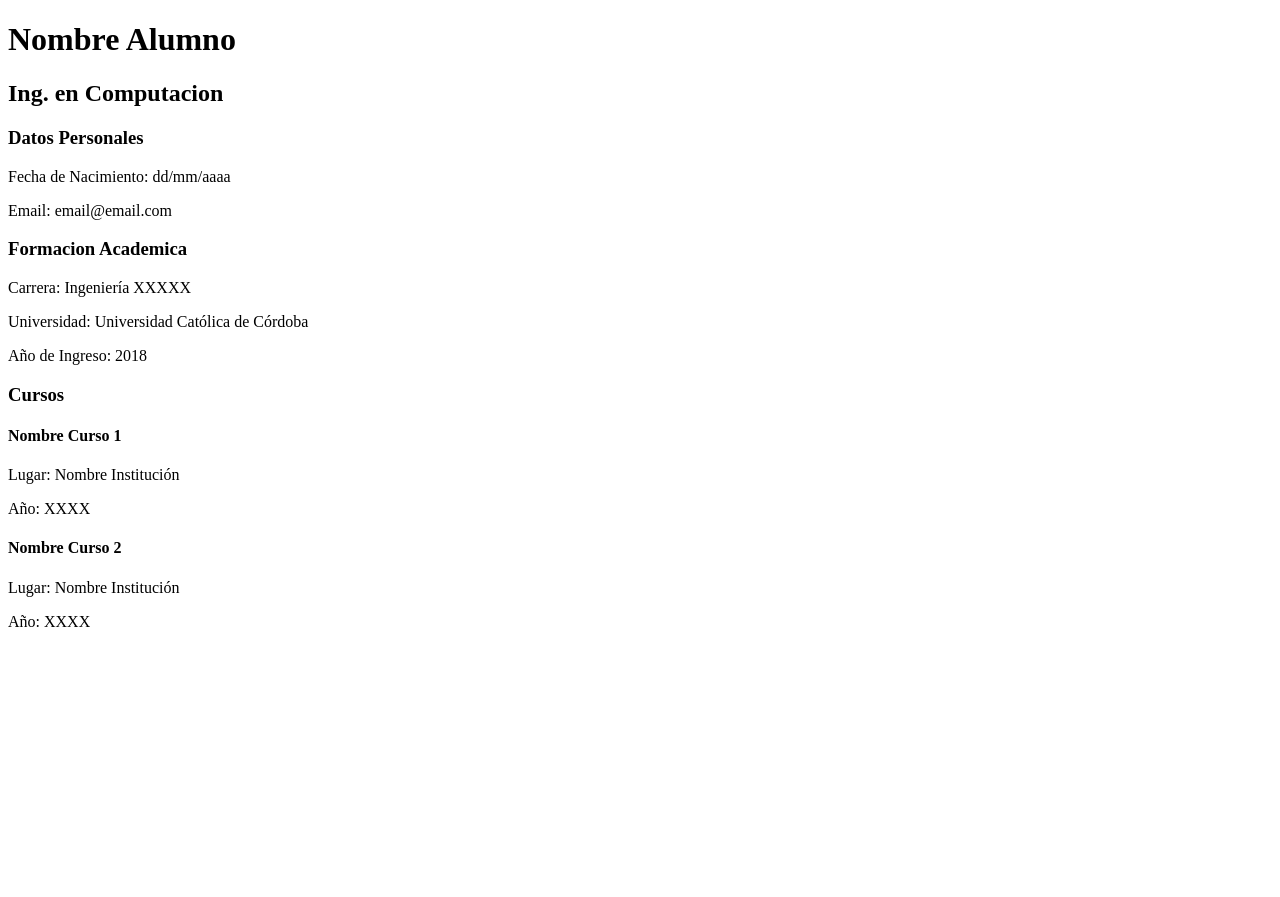
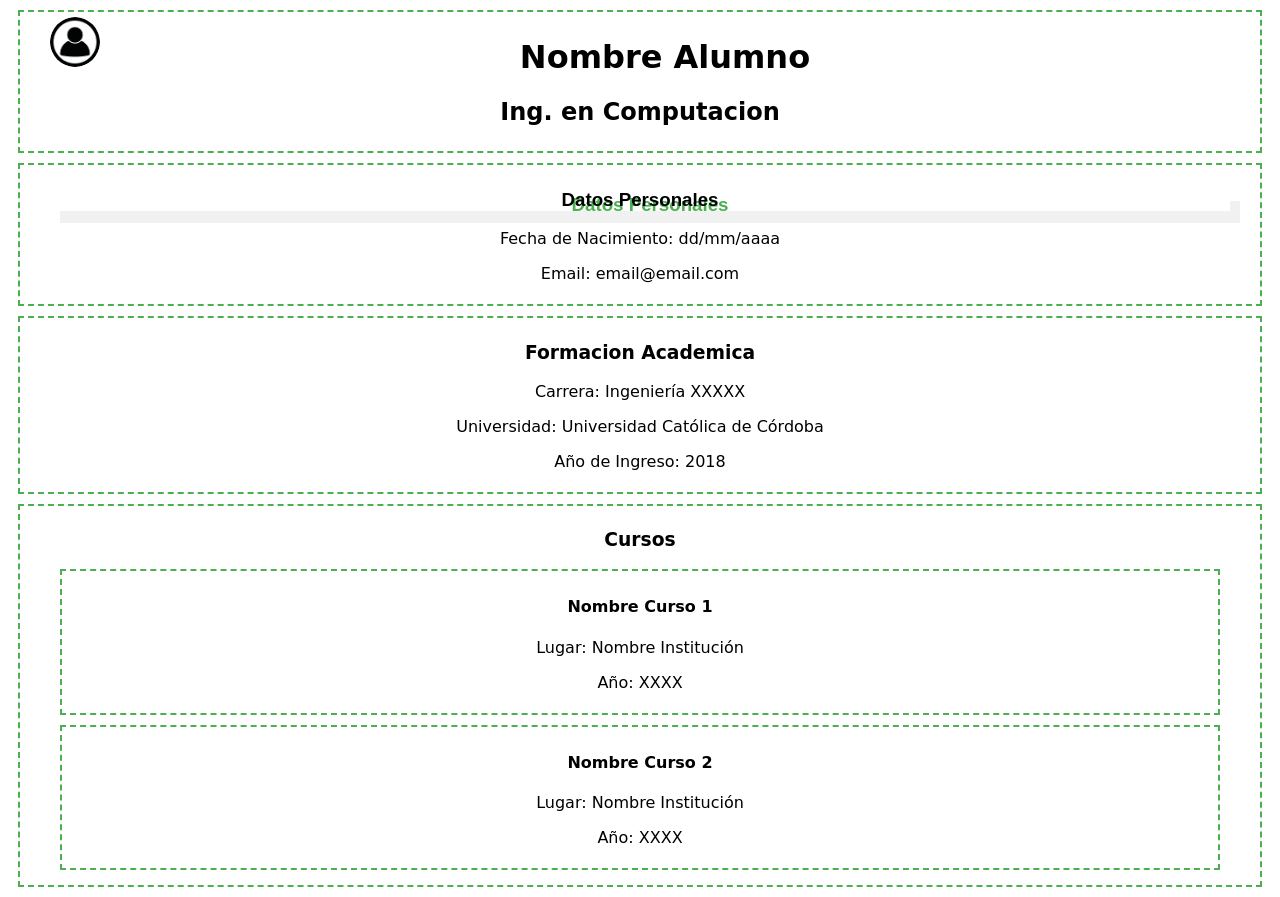
Before and after one commit to UCC-LabCompu2/ejercicios2023-julietamelinsky01, a website: page Ejercicios-CSS/ej_cv.html in a window 1280 px wide. Before the commit the page ends 800 px from the top, so only its background shows below. Drawn offline with Linux system fonts and the light colour scheme.

Commit message:
Cambio numero 1

```diff
--- a/Ejercicios-CSS/ej_cv.html
+++ b/Ejercicios-CSS/ej_cv.html
@@ -2,16 +2,43 @@
 <html lang="es">
 <head>
     <meta charset="UTF-8">
-    <title>CV Nombre Apellido</title>
+    <title>CV julieta melinsky</title>
+    <link href="https://fonts.googleapis.com/css2?family=Roboto+Mono:ital,wght@1,100&display=swap" rel="stylesheet">
+    <link rel="shortcut icon" href="imagenes/download.png">
+<style>
+    body{
+    text-align:center;
+        font-family: "Goyi",cursive;
+    }
+    div{
+        border: 2px dashed #4CAF50;
+        margin: 10px;
+        padding: 5px 30px;
+    }
+    #principal{
+        width: 50px;
+        float: left;
+        border-radius: 50px;
+    }
+    div.especial h3{
+        font-family: "rubik",sans-serif;
+        text-shadow: 10px 5px #4CAF50;
+        box-shadow: 10px 12px #f1f1f1;
+
+    }
+
+</style>
+
 </head>
 <body>
 
 <div>
+    <img id="principal" src="imagenes/download.png">
     <h1>Nombre Alumno</h1>
     <h2>Ing. en Computacion</h2>
 </div>
 
-<div>
+<div class="especial">
     <h3>Datos Personales</h3>
     <p><span>Fecha de Nacimiento:</span> dd/mm/aaaa</p>
     <p><span>Email:</span> email@email.com</p>
```
Also changed, not shown: Ejercicios-CSS/imagenes/download.png (added).
